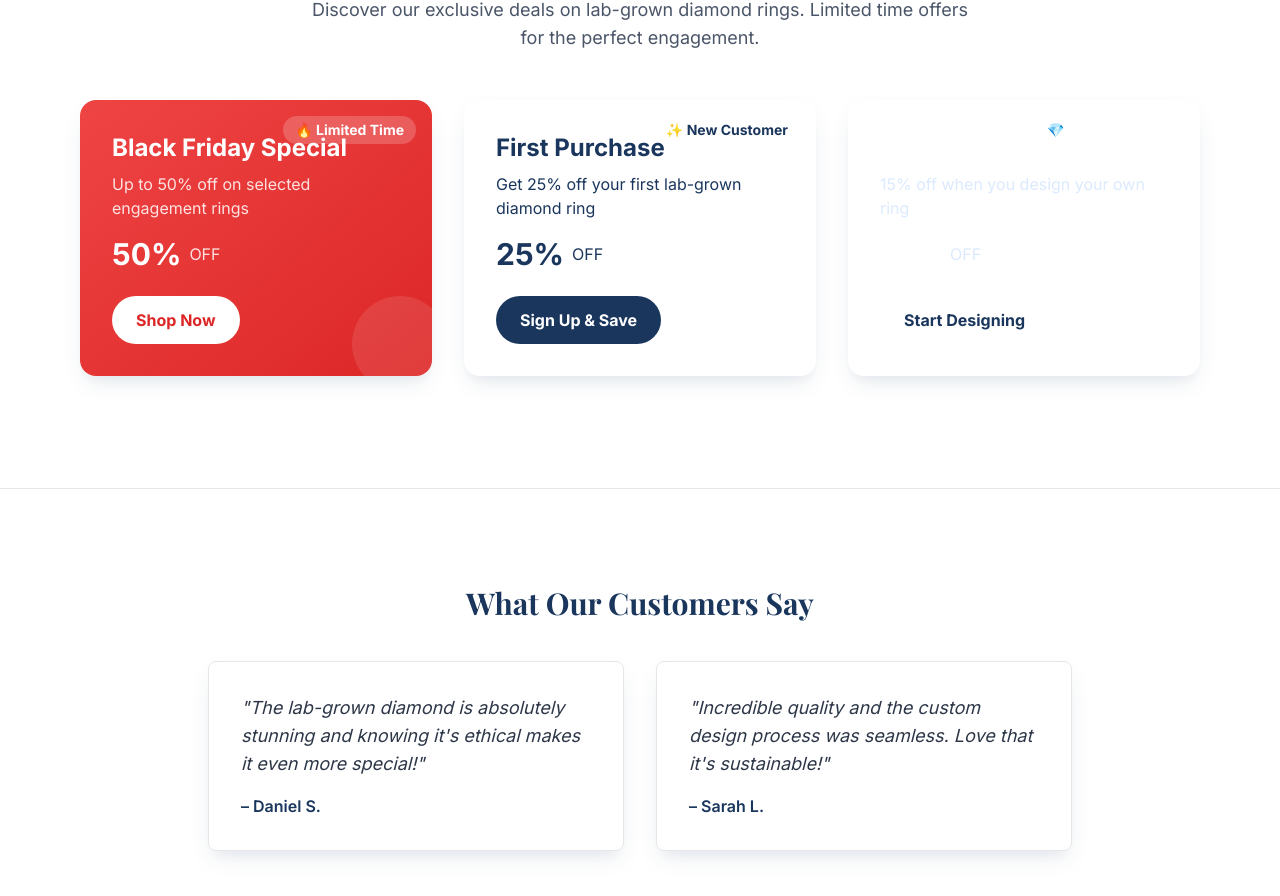
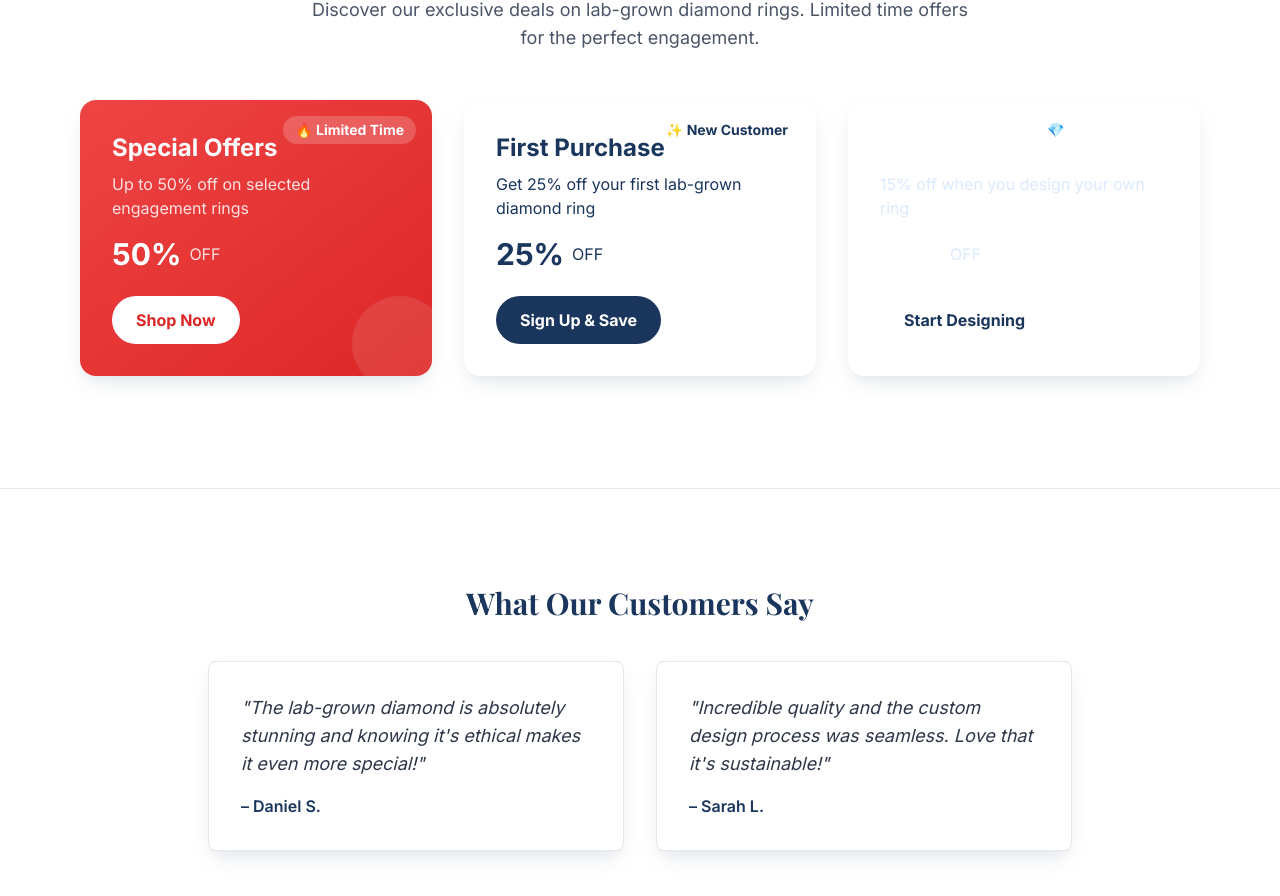
Before and after one commit to Mhmissi/Ring-Store, a React (Create React App) app in the folder client/: page / in a window 1280 px wide. Shown: the part 1499-2395 px from the top of the page. Built offline with nearby package versions, Linux system fonts and the light colour scheme; no server answers; the database is empty.

Commit message:
Replace Black Friday with general Special Offers language

```diff
--- a/client/src/contexts/LanguageContext.js
+++ b/client/src/contexts/LanguageContext.js
@@ -75,7 +75,7 @@ const translations = {
     customRingDesign: 'Custom Ring Design',
     celebrateLove: 'Celebrate your unique love story.',
     labGrownDiamondsBrilliant: 'Lab-Grown Diamonds: 30% More Brilliant',
-    blackFridaySpecial: 'Black Friday Special',
+    specialOffers: 'Special Offers',
     upTo50Off: 'Up to 50% off on selected engagement rings',
     customDesignDiscount: '15% off when you design your own ring',
     freeShipping: 'Free Shipping',
@@ -258,7 +258,7 @@ const translations = {
     customRingDesign: 'Aangepaste Ring Ontwerp',
     celebrateLove: 'Vier je unieke liefdesverhaal.',
     labGrownDiamondsBrilliant: 'Lab-Gekweekte Diamanten: 30% Briljanter',
-    blackFridaySpecial: 'Black Friday Aanbieding',
+    specialOffers: 'Speciale Aanbiedingen',
     upTo50Off: 'Tot 50% korting op geselecteerde verlovingsringen',
     customDesignDiscount: '15% korting wanneer je je eigen ring ontwerpt',
     freeShipping: 'Gratis Verzending',
@@ -444,7 +444,7 @@ const translations = {
     customRingDesign: 'Conception de bague personnalisée',
     celebrateLove: 'Célébrez votre histoire d\'amour unique.',
     labGrownDiamondsBrilliant: 'Diamants de Laboratoire: 30% Plus Brillants',
-    blackFridaySpecial: 'Offre Black Friday',
+    specialOffers: 'Offres Spéciales',
     upTo50Off: 'Jusqu\'à 50% de réduction sur les bagues de fiançailles sélectionnées',
     customDesignDiscount: '15% de réduction quand vous concevez votre propre bague',
     freeShipping: 'Livraison gratuite',
--- a/client/src/pages/Home.js
+++ b/client/src/pages/Home.js
@@ -372,14 +372,14 @@ const Home = () => {
         </p>
 
         <div className="grid grid-cols-1 md:grid-cols-2 lg:grid-cols-3 gap-8">
-          {/* Black Friday Special */}
+          {/* Special Offers */}
           <div className="bg-gradient-to-br from-red-500 to-red-600 rounded-2xl shadow-elegant p-8 text-white relative overflow-hidden">
             <div className="absolute top-4 right-4 bg-white/20 backdrop-blur-sm px-3 py-1 rounded-full text-sm font-bold">
               🔥 Limited Time
             </div>
             <div className="relative z-10">
-              <h3 className="text-2xl font-bold mb-2">Black Friday Special</h3>
-              <p className="text-red-100 mb-4">Up to 50% off on selected engagement rings</p>
+              <h3 className="text-2xl font-bold mb-2">{t('specialOffers')}</h3>
+              <p className="text-red-100 mb-4">{t('upTo50Off')}</p>
               <div className="flex items-center gap-2 mb-6">
                 <span className="text-3xl font-bold">50%</span>
                 <span className="text-red-100">OFF</span>
```
Also changed, not shown: 7 other files (tests, documents, lock files or other folders).
